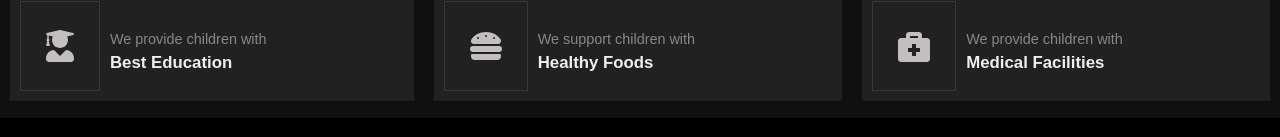
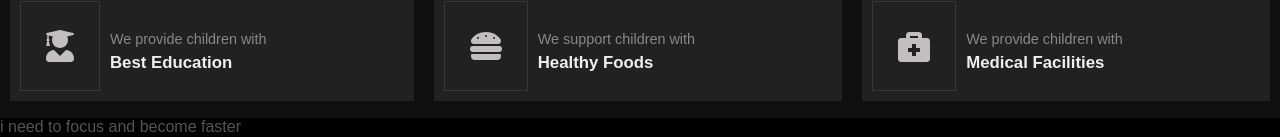
Before and after one commit to abeebridwan/aprilmission, a Next.js app: page / in a window 1280 px wide. Shown: the part 675-812 px from the top of the page. Built offline with nearby package versions, Linux system fonts and the light colour scheme.

Commit message:
feat: about components boilerplate made

```diff
--- /dev/null
+++ b/components/about/index.js
@@ -0,0 +1,10 @@
+/* eslint-disable react/prop-types */
+import { Container, Content, Video } from './styles/about';
+
+const About = ({ children, ...RestProps }) => <Container {...RestProps}>{children}</Container>;
+
+About.Content = ({ children, ...RestProps }) => <Content {...RestProps}>{children}</Content>;
+
+About.Video = ({ children, ...RestProps }) => <Video {...RestProps}>{children}</Video>;
+
+export default About;
--- /dev/null
+++ b/components/about/styles/about.js
@@ -0,0 +1,7 @@
+import styled from 'styled-components';
+
+export const Container = styled.div``;
+
+export const Content = styled.div``;
+
+export const Video = styled.div``;
--- /dev/null
+++ b/containers/About.js
@@ -0,0 +1,11 @@
+/* eslint-disable react/prop-types */
+import About from '../components/about/index';
+
+const AboutContainers = ({ children }) => (
+  <About>
+    <About.Content>i need to focus and become faster</About.Content>
+    <About.Video>you can get the best out of every minute</About.Video>
+    {children}
+  </About>
+);
+export default AboutContainers;
--- a/pages/index.js
+++ b/pages/index.js
@@ -4,6 +4,7 @@ import HeaderContainer from '../containers/Header';
 import SliderContainer from '../containers/Slider';
 import ModalContainer from '../containers/Modal';
 import ServiceContainer from '../containers/Service';
+import AboutContainer from '../containers/About';
 import { ToggleContext } from '../context/modal';
 
 export default function Index() {
@@ -15,23 +16,7 @@ export default function Index() {
         <ModalContainer />
       </HeaderContainer>
       <ServiceContainer />
+      <AboutContainer />
     </ToggleContext.Provider>
   );
 }
-
-/* import Head from 'next/head';
-import { Container } from '../components/test';
-
-export default function Home() {
-  return (
-    <>
-      <Head>
-        <title>SSR styled-components with Next.js Starter</title>
-      </Head>
-      <Container>
-        <h1>Hello, world!</h1>
-      </Container>
-    </>
-  );
-}
- */
```
